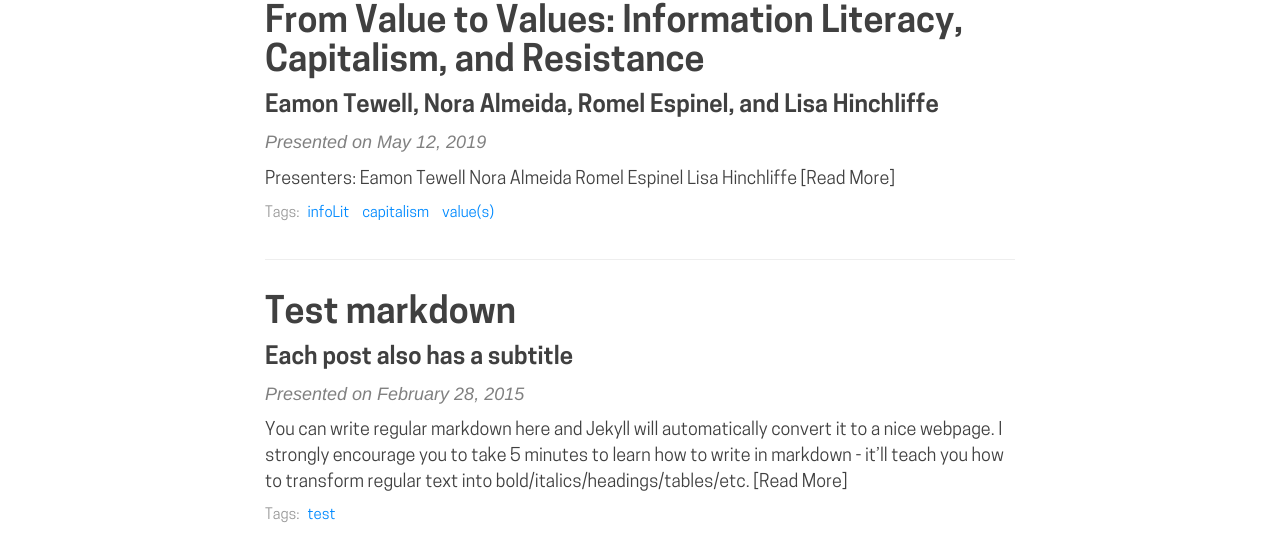
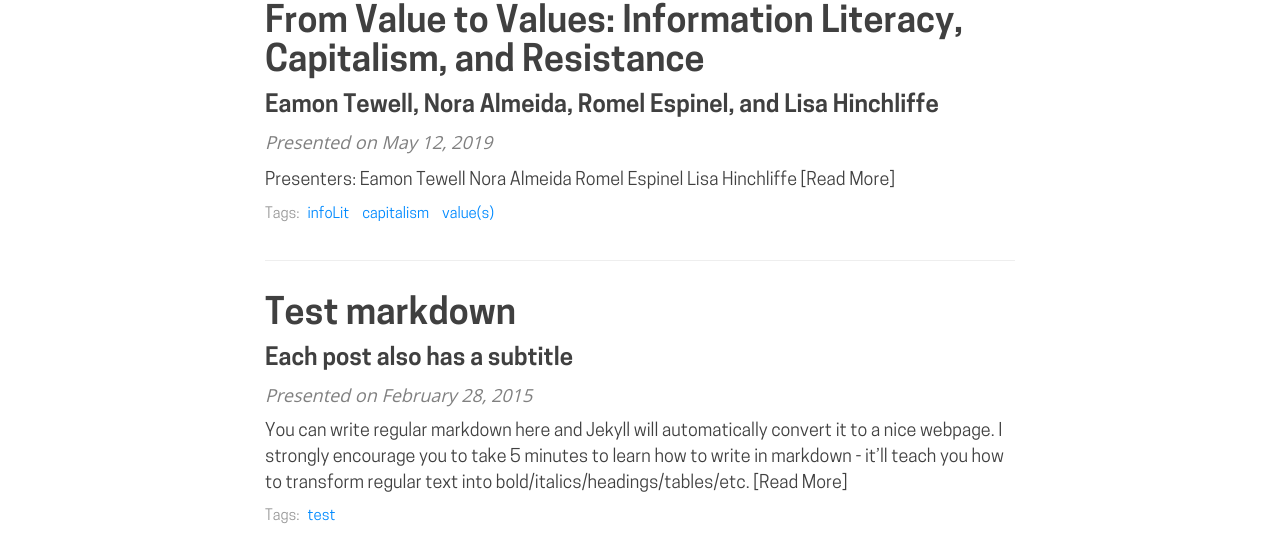
Before and after one commit to ryan-p-randall/our-conference-notes, a Jekyll site: the page built from index.html, in a window 1280 px wide and 900 px high. Shown: the part 333-893 px from the top of the window. Built offline with Jekyll 4.4.1, drawn with Linux system fonts in a browser that asks for light colours; nearby versions of some CDN libraries; emoji names are drawn with the system emoji font; the list of posts is cut into pages by our own code.

Commit message:
Add `OpenSans-Regular.woff`

```diff
--- a/_config.yml
+++ b/_config.yml
@@ -204,6 +204,7 @@ exclude:
   - LICENSE
   - README.md
   - Vagrantfile
+  - .DS_Store
 
 # prose.io config
 # prose:
--- a/assets/fonts/stylesheet.css
+++ b/assets/fonts/stylesheet.css
@@ -143,8 +143,8 @@
 /* not generated by font squirrel */
 
 @font-face {
-  font-family: "OpenSans-Regular";
-  src: url('OpenSans-Regular.ttf') format('ttf');
+  font-family: 'OpenSans-Regular';
+  src: url('OpenSans-Regular.woff') format('woff');
   font-style: normal;
   font-weight: 400;
 }
```
Also changed, not shown: assets/fonts/OpenSans-Regular.woff (added), 1 other file.
